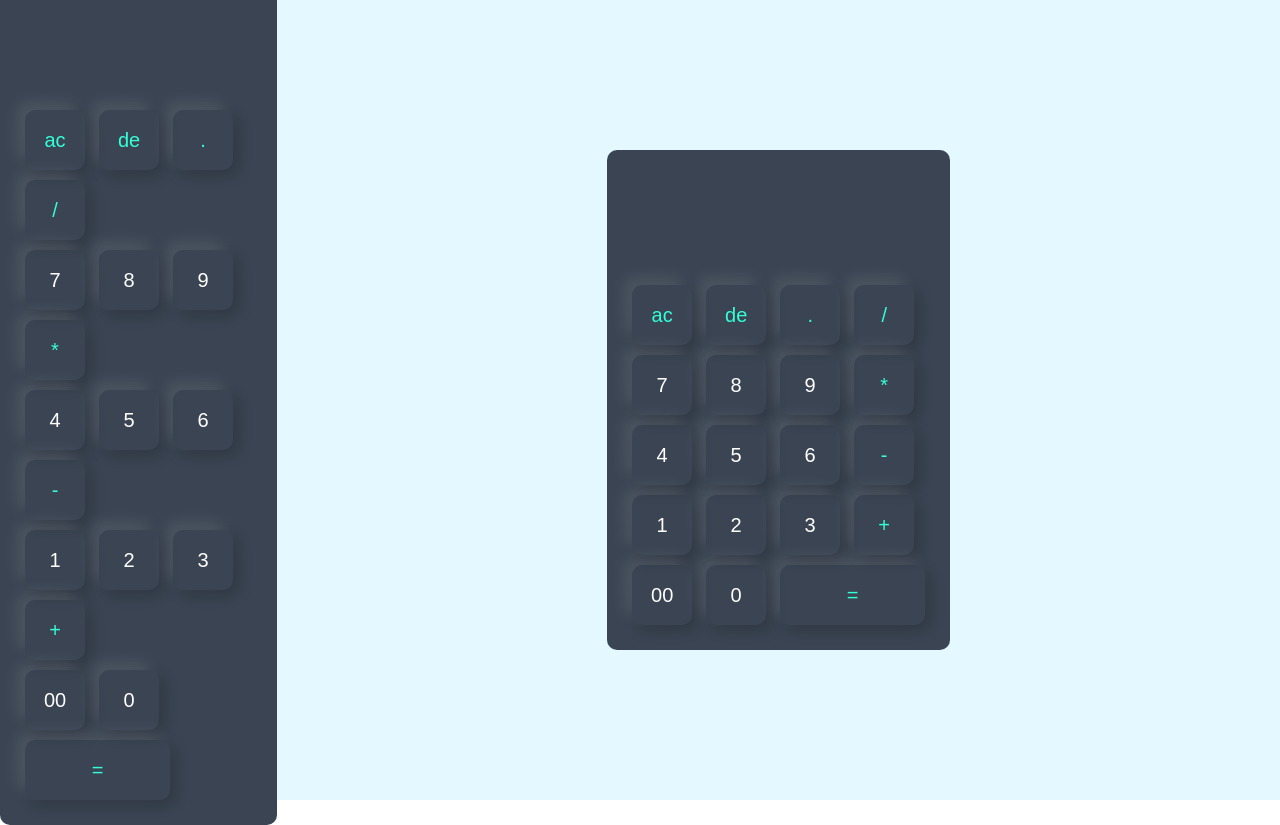
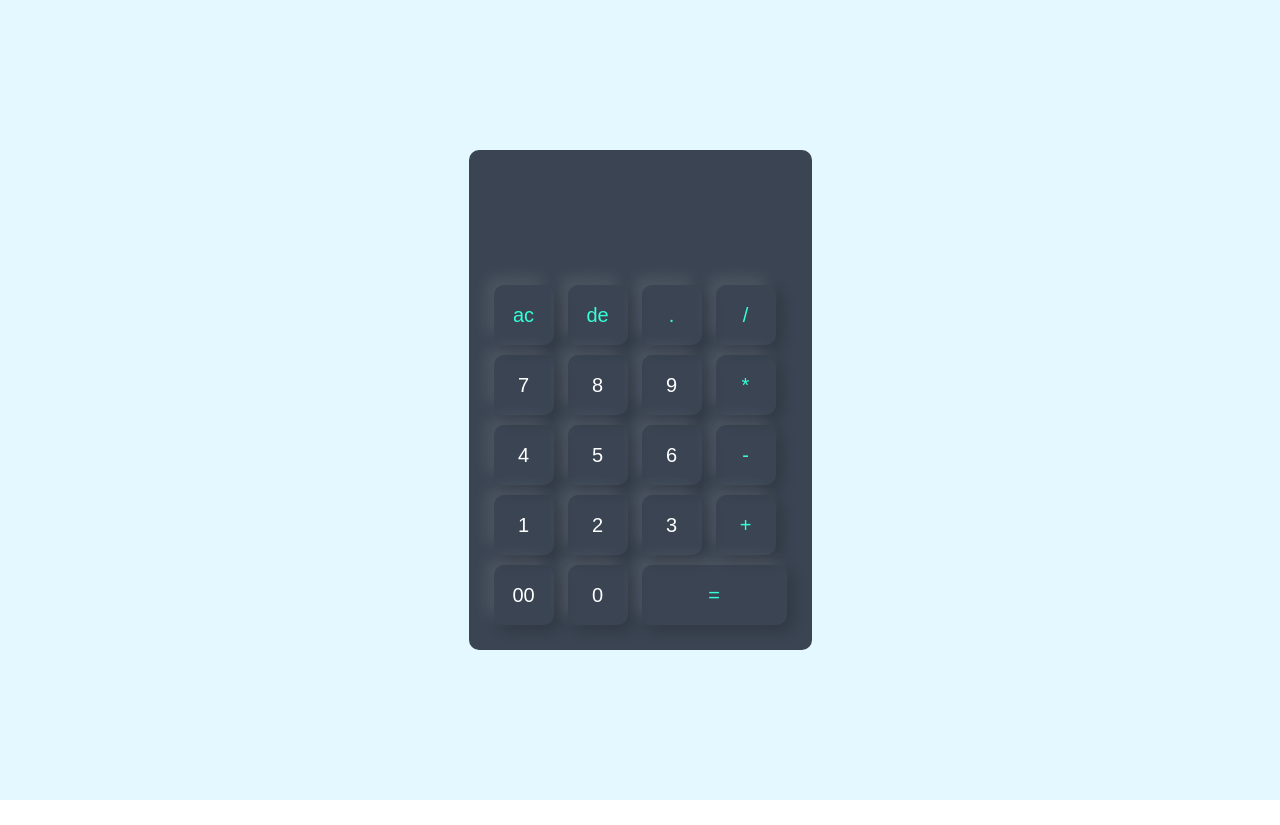
Before and after one commit to infinitypowerdev/new-calculator, a plain HTML site: page index.html in a window 1280 px wide. After the commit the page ends 800 px from the top, so only its background shows below. Drawn offline with Linux system fonts and the light colour scheme.

Commit message:
Update index.html

```diff
--- a/index.html
+++ b/index.html
@@ -104,109 +104,3 @@
 
 </body>
 </html>
-<!DOCTYPE html>
-<html lang="en">
-<head>
-    <meta charset="UTF-8">
-    <meta name="viewport" content="width=device-width, initial-scale=1.0">
-    <title>My First HTML Page</title>
-    <style>
-  *{
-     margin: 0;
-    padding: 0;
-    box-sizing: border-box;
-    }
-    .container{
-    width: 100%;
-    height:100vh;
-    background: #e3f9ff;
-    display: flex;
-    align-items: center;
-    justify-content: center;
-    }
-    .calculator{
-    background: #3a4452;
-    padding: 20px;
-    border-radius: 10px;
-    }
-    .calculator form input{
-    border:0;
-    outline:0;
-    width: 60px;
-    height: 60px;
-    border-radius: 10px;
-    box-shadow:-8px -8px 15px rgba(255, 255, 255, 0.1),5px 5px 15px rgba(0, 0, 0, 0.2);
-    background: transparent;
-    font-size: 20px;
-    color: #fff;
-    margin: 5px;
-    cursor: pointer;
-    }
-    form .display{
-     display: flex;
-     justify-content: flex-end;
-     margin: 20px 0;
-    }
-    form .display input{
-    text-align: right;
-    flex: 1;
-    font-size: 45px;
-    box-shadow: none;
-    }
-    form input.equal{
-    width: 145px;
-    }
-    form input.operator{
-    color: #33ffd8;
-    }
-
-
-    </style>
-</head>
-<body>
-
-<div class="container">
- <div class="calculator">
-  <form>
-   <div class="display">
-    <input type="text" name="display">
-   </div>
-   <div>
-    <input type="button" value="ac"  onclick="display.value = '' " class="operator">
-    <input type="button" value="de"  onclick="display.value = display.value.toString().slice (0,-1)" class="operator">
-    <input type="button" value="."  onclick="display.value += '.'" class="operator">
-    <input type="button" value="/" onclick="display.value += '/'" class="operator">
-   </div>
-    <div>
-    <input type="button" value="7" onclick="display.value += '7'">
-    <input type="button" value="8" onclick="display.value += '8'">
-    <input type="button" value="9" onclick="display.value += '9'">
-    <input type="button" value="*" onclick="display.value += '*'" class="operator">
-   </div>
-    <div>
-    <input type="button" value="4" onclick="display.value += '4'">
-    <input type="button" value="5" onclick="display.value += '5'">
-    <input type="button" value="6" onclick="display.value += '6'">
-    <input type="button" value="-" onclick="display.value += '-'" class="operator">
-   </div>
-    <div>
-    <input type="button" value="1" onclick="display.value += '1'">
-    <input type="button" value="2" onclick="display.value += '2'">
-    <input type="button" value="3" onclick="display.value += '3'">
-    <input type="button" value="+" onclick="display.value += '+'" class="operator">
-   </div>
-    <div>
-    <input type="button" value="00" onclick="display.value += '00'">
-    <input type="button" value="0" onclick="display.value += '0'">
-    <input type="button" value="=" onclick="display.value = eval(display.value)" class="equal operator" >
-    <div>
-
-   </div>
-  </form>
- </div>
-</div>
-
-
-
-</body>
-</html>
```
